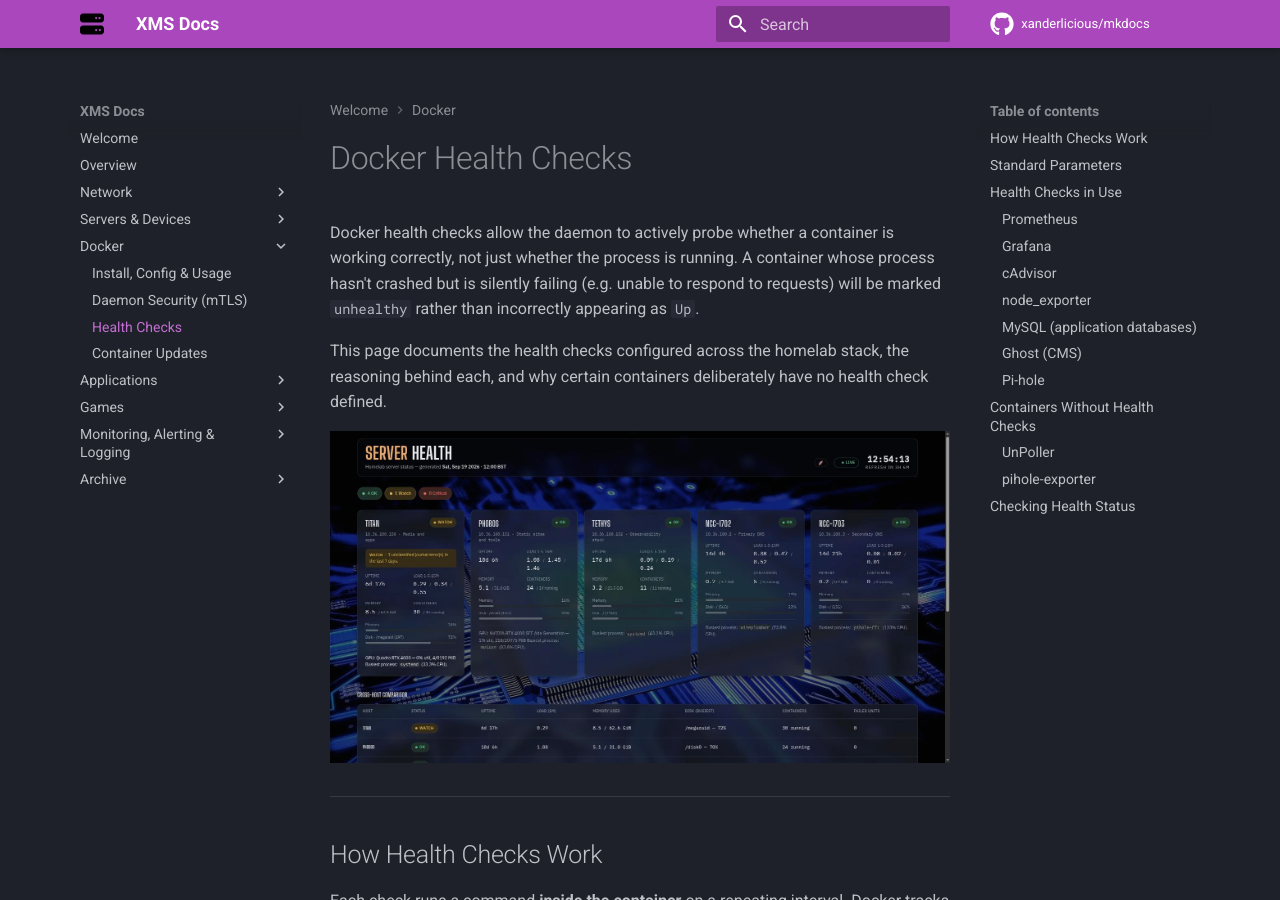
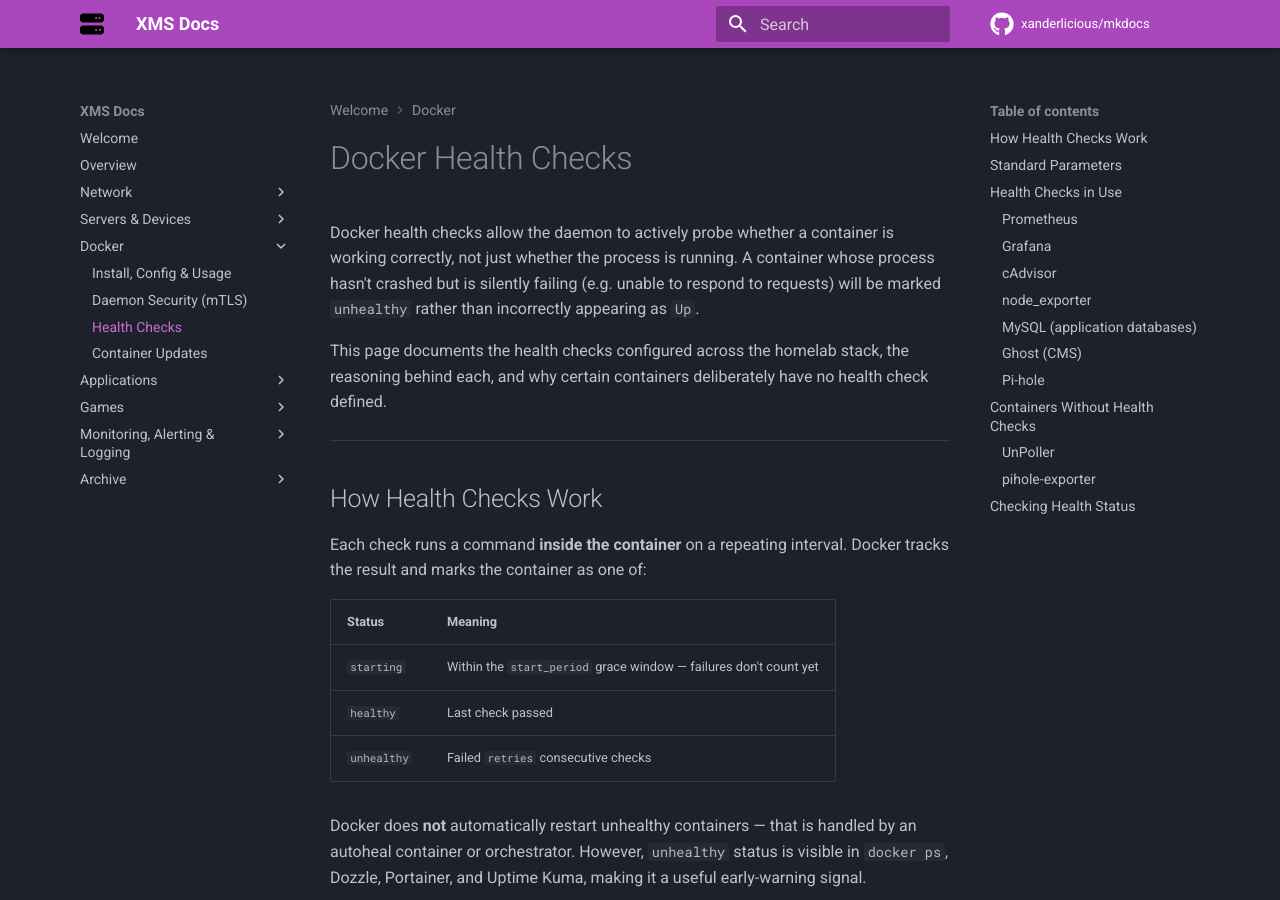
Before and after one commit to Xanderlicious/mkdocs, an MkDocs documentation site: the page built from docs/healthchecks.md, in a window 1280 px wide and 900 px high. Built offline with MkDocs 1.6.1 and Material for MkDocs 9.7.7, drawn with Linux system fonts in a browser that asks for light colours; comment, search, counter and statistics services are not loaded.

Commit message:
remove the screenshot from docker healthchecks page as unrelated

```diff
--- a/docs/healthchecks.md
+++ b/docs/healthchecks.md
@@ -3,8 +3,6 @@
 Docker health checks allow the daemon to actively probe whether a container is working correctly, not just whether the process is running. A container whose process hasn't crashed but is silently failing (e.g. unable to respond to requests) will be marked `unhealthy` rather than incorrectly appearing as `Up`.
 
 This page documents the health checks configured across the homelab stack, the reasoning behind each, and why certain containers deliberately have no health check defined.
-
-![healthchecks-screenshot](images/healthchecks-screenshot.png)
 
 ---
 
```
